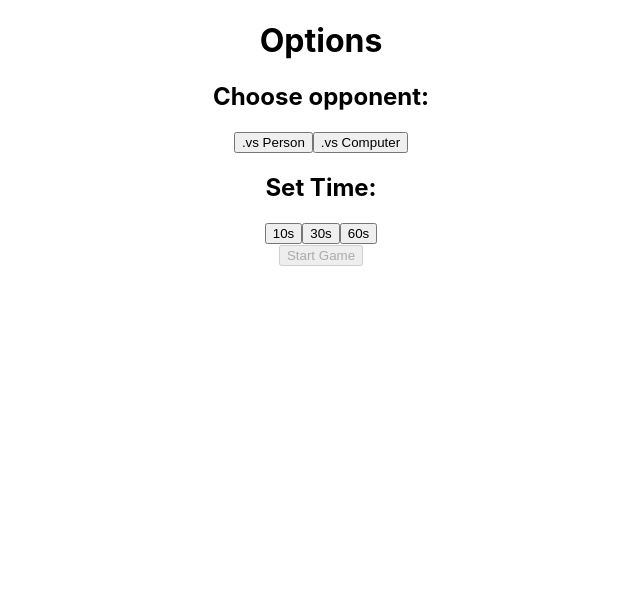
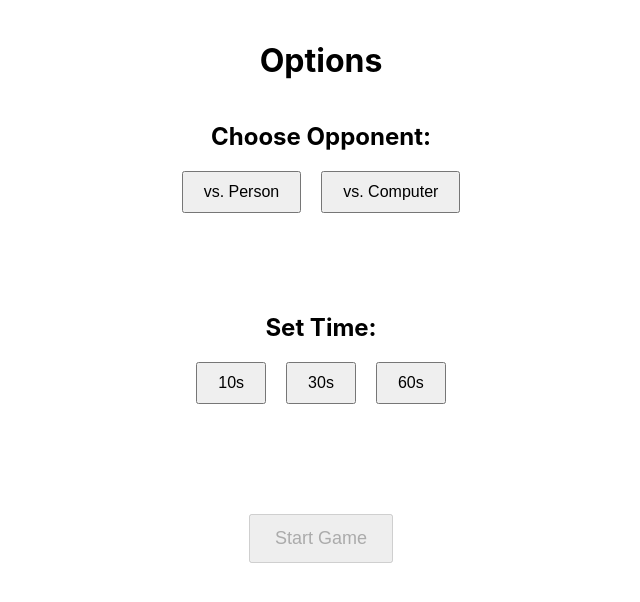
Before and after one commit to minij02/tic-tac-toe, a React (Create React App) app in the folder client/: page / in a window 1280 px wide. Both pictures are taken after a click on the button "Start". Shown: the top 602 px of the page, without its empty margins (319-959 px from the left). Built offline with nearby package versions, Linux system fonts and the light colour scheme.

Commit message:
Fix: Welcome 페이지와 Options 페이지에서의 아이템 배치 수정

```diff
--- /dev/null
+++ b/client/src/components/Options.css
@@ -0,0 +1,28 @@
+/* 옵션 전체를 감싸는 컨테이너 */
+.options {
+    display: flex;
+    flex-direction: column;
+    align-items: center;
+    padding: 20px;
+  }
+
+  /* 옵션 그룹 (플레이어 선택, 시간 선택) 간격 */
+  .option-group {
+    margin-bottom: 80px; /* 옵션 그룹 간의 간격 추가 */
+  }
+
+  /* 각 버튼 간의 간격 */
+  .option-group button {
+    margin: 0 10px; /* 버튼 간의 좌우 간격 추가 */
+    padding: 10px 20px; /* 버튼의 내부 여백 조정 */
+    font-size: 16px;
+    cursor: pointer;
+  }
+
+  /* Start Game 버튼 스타일 */
+  .start-game-btn {
+    margin-top: 30px; /* Start 버튼을 위의 옵션들과 간격 조정 */
+    padding: 12px 24px;
+    font-size: 18px;
+    cursor: pointer;
+  }
--- a/client/src/components/Options.tsx
+++ b/client/src/components/Options.tsx
@@ -1,48 +1,83 @@
 import React, { useState } from 'react';
-
+import './Options.css'
 interface OptionsProps {
+  // onConfirm은 선택한 플레이어 유형과 게임 시간을 전달하여 게임을 시작하는 함수
   onConfirm: (playerType: string, gameTime: number) => void;
 }
 
+/**
+ * Options 컴포넌트
+ * 플레이어가 게임 상대와 시간을 선택할 수 있는 옵션 화면을 구성.
+ * 'Start Game' 버튼을 눌러 선택한 옵션을 부모 컴포넌트로 전달.
+ */
 function Options({ onConfirm }: OptionsProps) {
+  // 플레이어 유형 (vs Person 또는 vs Computer) 선택 상태 관리
   const [playerType, setPlayerType] = useState<string | null>(null);
+
+  // 게임 시간 (10초, 30초, 60초) 선택 상태 관리
   const [gameTime, setGameTime] = useState<number | null>(null);
 
+  // 플레이어 유형과 게임 시간이 모두 선택되었는지 확인하는 변수
   const isSelectionComplete = playerType !== null && gameTime !== null;
 
   return (
     <div className="options">
+      {/* 화면 상단에 옵션 타이틀 표시 */}
       <h1>Options</h1>
 
-      {/* Player Type 선택 */}
+      {/* 플레이어 유형 선택 섹션 */}
       <div className="option-group">
-        <h2>Choose opponent:</h2>
-        <button onClick={() => setPlayerType('person')} className={playerType === 'person' ? 'selected' : ''}>
-          .vs Person
+        <h2>Choose Opponent:</h2>
+        {/* vs Person 선택 버튼 */}
+        <button
+          onClick={() => setPlayerType('person')}
+          className={playerType === 'person' ? 'selected' : ''}
+        >
+          vs. Person
         </button>
-        <button onClick={() => setPlayerType('computer')} className={playerType === 'computer' ? 'selected' : ''}>
-          .vs Computer
+
+        {/* vs Computer 선택 버튼 */}
+        <button
+          onClick={() => setPlayerType('computer')}
+          className={playerType === 'computer' ? 'selected' : ''}
+        >
+          vs. Computer
         </button>
       </div>
 
-      {/* Game Time 선택 */}
+      {/* 게임 시간 선택 섹션 */}
       <div className="option-group">
         <h2>Set Time:</h2>
-        <button onClick={() => setGameTime(10)} className={gameTime === 10 ? 'selected' : ''}>
+
+        {/* 10초 선택 버튼 */}
+        <button
+          onClick={() => setGameTime(10)}
+          className={gameTime === 10 ? 'selected' : ''}
+        >
           10s
         </button>
-        <button onClick={() => setGameTime(30)} className={gameTime === 30 ? 'selected' : ''}>
+
+        {/* 30초 선택 버튼 */}
+        <button
+          onClick={() => setGameTime(30)}
+          className={gameTime === 30 ? 'selected' : ''}
+        >
           30s
         </button>
-        <button onClick={() => setGameTime(60)} className={gameTime === 60 ? 'selected' : ''}>
+
+        {/* 60초 선택 버튼 */}
+        <button
+          onClick={() => setGameTime(60)}
+          className={gameTime === 60 ? 'selected' : ''}
+        >
           60s
         </button>
       </div>
 
-      {/* 둘 다 선택해야만 Start 버튼이 활성화됨 */}
+      {/* Start Game 버튼: 플레이어 유형과 시간이 모두 선택되었을 때만 활성화 */}
       <button
         onClick={() => isSelectionComplete && onConfirm(playerType!, gameTime!)}
-        disabled={!isSelectionComplete}
+        disabled={!isSelectionComplete} // 선택이 완료되지 않으면 버튼 비활성화
         className="start-game-btn"
       >
         Start Game
--- /dev/null
+++ b/client/src/components/Welcome.css
@@ -0,0 +1,21 @@
+/* .welcome 클래스는 전체 컴포넌트의 컨테이너로, 화면 중앙에 위치시킴 */
+.welcome {
+    display: flex; /* Flexbox로 자식 요소 배치 */
+    flex-direction: column; /* 자식 요소를 세로로 배치 */
+    align-items: center; /* 가로 방향으로 중앙 정렬 */
+    height: 100vh; /* 화면 전체 높이를 사용 */
+    position: relative; /* 자식 요소를 절대 위치로 배치할 수 있도록 함 */
+  }
+
+  /* .button-container 클래스는 Start 버튼을 절대 위치로 설정하여 화면 하단으로 배치 */
+  .button-container {
+    position: absolute; /* 부모 요소(.welcome) 내에서 절대 위치 지정 */
+    bottom: 10%; /* 화면 하단에서 10% 위에 배치 */
+  }
+
+  /* .start-btn 클래스는 Start 버튼의 스타일을 정의 */
+  .start-btn {
+    padding: 10px 20px; /* 버튼의 내부 여백 (상하 10px, 좌우 20px) */
+    font-size: 16px; /* 버튼 텍스트의 크기 설정 */
+    cursor: pointer; /* 마우스를 올렸을 때 커서를 포인터로 변경 */
+  }
--- a/client/src/components/Welcome.tsx
+++ b/client/src/components/Welcome.tsx
@@ -1,14 +1,26 @@
 import React from 'react';
+import './Welcome.css';
 
 interface WelcomeProps {
-  onStart: () => void;
+  onStart: () => void; // onStart는 'Start' 버튼 클릭 시 호출되는 함수
 }
 
+/**
+ * Welcome 컴포넌트
+ * Tic-Tac-Toe 게임의 시작 화면을 표시하는 컴포넌트.
+ * 'Start' 버튼을 눌러 게임을 시작할 수 있다.
+ */
 function Welcome({ onStart }: WelcomeProps) {
   return (
     <div className="welcome">
+      {/* 게임 타이틀을 화면에 표시 */}
       <h1>Welcome to Tic-Tac-Toe!</h1>
-      <button onClick={onStart} className="start-btn">Start</button>
+      <div className="button-container">
+         {/* 'Start' 버튼: 클릭하면 onStart 함수 호출 */}
+      <button onClick={onStart} className="start-btn">
+        Start
+      </button>
+      </div>
     </div>
   );
 }
--- a/client/src/index.css
+++ b/client/src/index.css
@@ -1,52 +1,63 @@
+/* body: 전체 페이지에 적용되는 기본 스타일 */
 body {
-  margin: 0;
+  margin: 0; /* 페이지 전체의 기본 여백을 제거 */
   font-family: -apple-system, BlinkMacSystemFont, 'Segoe UI', 'Roboto', 'Helvetica Neue', Arial, sans-serif;
-  margin: 0;
-  padding: 0;
+  /* 다양한 운영체제에서의 기본 시스템 폰트 지정 */
+  padding: 0; /* 페이지의 기본 패딩을 제거 */
 }
 
+/* .App: 전체 애플리케이션을 감싸는 컨테이너로, 텍스트를 중앙 정렬 */
 .App {
-  text-align: center;
+  text-align: center; /* 텍스트를 중앙에 정렬 */
 }
 
+/* .board-row: 게임 보드에서 한 행을 나타내며, Flexbox로 가로 배치 */
 .board-row {
-  display: flex;
+  display: flex; /* Flexbox로 각 칸을 가로로 배치 */
 }
 
+/* .square: 각 Tic-Tac-Toe 칸의 기본 스타일 */
 .square {
-  width: 100px;
-  height: 100px;
-  background: #fff;
-  border:  1px soliid #999;
-  font-size: 24px;
-  font-weight: bold;
-  cursor: pointer;
-  outline: none;
+  width: 100px; /* 각 칸의 너비 */
+  height: 100px; /* 각 칸의 높이 */
+  background: #fff; /* 기본 배경색: 흰색 */
+  border: 1px solid #999; /* 칸의 테두리: 회색 */
+  font-size: 24px; /* 칸에 표시될 텍스트 크기 */
+  font-weight: bold; /* 텍스트의 굵기 설정 */
+  cursor: pointer; /* 마우스를 올리면 포인터 모양으로 변경 */
+  outline: none; /* 클릭 시 발생하는 기본 아웃라인 제거 */
 }
 
+/* .square:hover: 칸 위에 마우스를 올렸을 때 적용되는 스타일 */
 .square:hover {
-  background: #f1f1f1;
+  background: #f1f1f1; /* 마우스를 올렸을 때 배경색이 연한 회색으로 변경 */
 }
 
+/* .square.highlight: 승리 조건이 충족된 칸에 적용되는 스타일 */
 .square.highlight {
-  background-color: yellow;
+  background-color: yellow; /* 승리한 칸을 노란색으로 하이라이트 */
 }
 
+/* .square.preview: 미리보기를 할 때 적용되는 스타일 */
 .square.preview {
-  background-color: #d3d3d3; /* 연한 회색 */
-  color: #808080; /* 연한 회색의 글자색 */
+  background-color: #d3d3d3; /* 미리보기일 때 배경을 연한 회색으로 설정 */
+  color: #808080; /* 텍스트 색을 회색으로 설정 (미리보기를 구분하기 쉽게) */
 }
 
+/* .game: 게임 보드와 게임 정보를 수직 및 가로 중앙에 배치 */
 .game {
-  display: flex;
-  flex-direction: row;
-  align-items: flex-start;
+  display: flex; /* Flexbox로 자식 요소들을 배치 */
+  justify-content: center; /* 가로 방향으로 중앙 정렬 */
+  align-items: center; /* 세로 방향으로 중앙 정렬 */
+  height: 100vh; /* 화면 전체 높이를 사용 */
 }
 
+/* .game-board: 게임 보드의 스타일, 오른쪽에 마진을 추가 */
 .game-board {
-  margin-right: 200px;
+  margin-right: 200px; /* 오른쪽에 200px 마진을 주어 게임 정보와의 간격을 유지 */
 }
 
+/* .game-info: 게임 정보 (기록 등)가 표시되는 영역의 스타일 */
 .game-info {
-  margin-left: 20px;
+  margin-left: 20px; /* 왼쪽에 20px의 마진을 주어 게임 보드와의 간격을 확보 */
 }
--- a/client/src/styles/App.css
+++ /dev/null
@@ -1,38 +0,0 @@
-.App {
-  text-align: center;
-}
-
-.App-logo {
-  height: 40vmin;
-  pointer-events: none;
-}
-
-@media (prefers-reduced-motion: no-preference) {
-  .App-logo {
-    animation: App-logo-spin infinite 20s linear;
-  }
-}
-
-.App-header {
-  background-color: #282c34;
-  min-height: 100vh;
-  display: flex;
-  flex-direction: column;
-  align-items: center;
-  justify-content: center;
-  font-size: calc(10px + 2vmin);
-  color: white;
-}
-
-.App-link {
-  color: #61dafb;
-}
-
-@keyframes App-logo-spin {
-  from {
-    transform: rotate(0deg);
-  }
-  to {
-    transform: rotate(360deg);
-  }
-}
```
